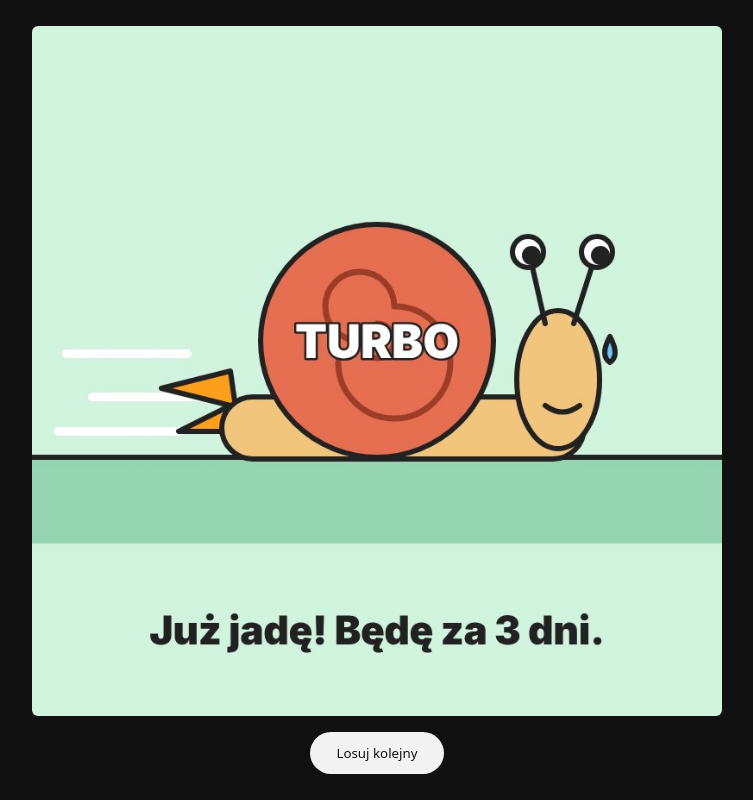
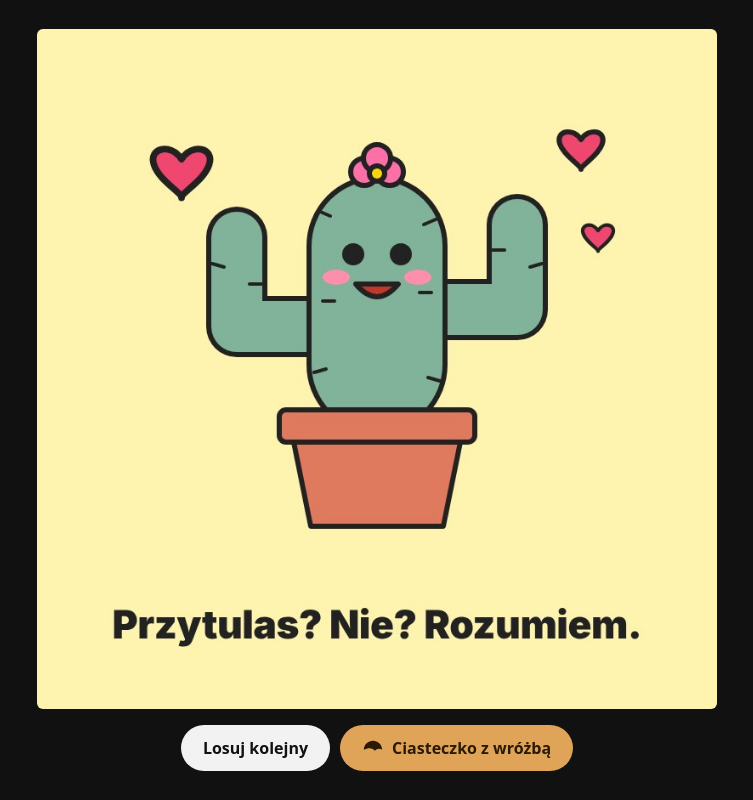
Before and after one commit to adrek-lab/obrazek, a plain HTML site: page index.html in a window 1280 px wide. Shown: the whole page, without its empty margins (263-1016 px from the left). Drawn offline with Linux system fonts and the light colour scheme.

Commit message:
Ciasteczko z wróżbą: 30 cytatów w stylu IRC
Co-Authored-By: Claude Opus 5.5 <noreply@anthropic.com>
Claude-Session: https://claude.ai/code/session_011JqQj3Nu2FxQNtASF57nPT

```diff
--- /dev/null
+++ b/cytaty.js
@@ -0,0 +1,149 @@
+// Wróżby z ciasteczka: śmieszne rozmowy w stylu IRC.
+// Każdy cytat to lista linijek. Linijka "<nick> tekst" to wypowiedź,
+// linijka zaczynająca się od "* " to akcja (np. ktoś wychodzi z kanału).
+// Aby dodać nowy cytat, skopiuj jeden blok [ ... ], i zmień tekst.
+const CYTATY = [
+  [
+    '<kasia> mój kot nauczył się otwierać lodówkę',
+    '<marek> to już nie kot, to współlokator',
+    '<kasia> czynsz płaci w myszach',
+  ],
+  [
+    '<tomek> szefie, serwer nie działa',
+    '<szef> próbowałeś wyłączyć i włączyć?',
+    '<tomek> tak',
+    '<szef> to teraz włącz i wyłącz',
+  ],
+  [
+    '<ola> kupiłam kwiatka, którego „nie da się zabić”',
+    '<ola> aktualizacja: da się',
+  ],
+  [
+    '<bartek> mama dzwoni zapytać, czy jadłem',
+    '<bartek> 31 lat, informatyk, własne mieszkanie',
+    '<bartek> nie, nie jadłem',
+  ],
+  [
+    '<adam> napisałem kod, który zadziałał za pierwszym razem',
+    '<ewa> i co teraz?',
+    '<adam> boję się go dotknąć',
+  ],
+  [
+    '<zosia> dobra, idę na siłownię',
+    '* zosia has quit (Ping timeout: 3 miesiące)',
+  ],
+  [
+    '<piotr> czemu programiści mylą Halloween z Bożym Narodzeniem?',
+    '<piotr> bo OCT 31 == DEC 25',
+    '* 5 osób opuściło kanał',
+  ],
+  [
+    '<mati> ile kosztuje ta drukarka?',
+    '<sprzedawca> 199 zł',
+    '<mati> a tusz do niej?',
+    '<sprzedawca> nerka',
+  ],
+  [
+    '<ania> gotuję pierwszy raz rosół',
+    '<ania> ile wody dać na kurczaka?',
+    '<kuba> zależy, czy kurczak umie pływać',
+  ],
+  [
+    '<wojtek> babcia założyła fejsa',
+    '<wojtek> właśnie skomentowała moje zdjęcie z 2009',
+    '<wojtek> „ZAŁÓŻ CZAPKĘ”',
+  ],
+  [
+    '<magda> chłopak mówi, że jestem jak Windows',
+    '<magda> myślałam, że to komplement',
+    '<magda> chodziło o to, że się zawieszam, jak robię za dużo rzeczy naraz',
+  ],
+  [
+    '<rafał> zrobiłem dziś 10 000 kroków',
+    '<rafał> głównie do lodówki i z powrotem',
+  ],
+  [
+    '<krzys> sąsiad wierci od 7 rano',
+    '<krzys> w niedzielę',
+    '<krzys> od 2014 roku',
+  ],
+  [
+    '<ula> w CV napisałam „odporna na stres”',
+    '<ula> na rozmowie zapytali o moje mocne strony',
+    '<ula> rozpłakałam się',
+  ],
+  [
+    '<iza> pies zjadł mi pracę domową',
+    '<szef> masz 34 lata i jesteś księgową',
+    '<iza> pies zjadł mi PIT',
+  ],
+  [
+    '<michał> git push --force',
+    '<michał> o',
+    '<michał> o nie',
+    '* michał is now known as michał_szuka_pracy',
+  ],
+  [
+    '<kamil> mówią, że pieniądze szczęścia nie dają',
+    '<kamil> wolałbym to sprawdzić osobiście',
+  ],
+  [
+    '<asia> zamówiłam sukienkę z chińskiego sklepu',
+    '<asia> przyszła sukienka dla lalki',
+    '<asia> lalka zadowolona',
+  ],
+  [
+    '<filip> tata naprawia kran od 3 godzin',
+    '<filip> mamy już fontannę w łazience',
+    '<filip> tata mówi, że tak miało być',
+  ],
+  [
+    '<gosia> czemu w poniedziałek o 8 rano nikt nie jest szczęśliwy?',
+    '<tomasz> bo szczęśliwi jeszcze śpią',
+  ],
+  [
+    '<bot> Przypomnienie: dziś Dzień bez Internetu!',
+    '* bot has quit (No route to host)',
+  ],
+  [
+    '<marta> dieta od jutra',
+    '<marta> (wiadomość wysłana 2 stycznia 2019)',
+  ],
+  [
+    '<łukasz> ilu programistów trzeba do wymiany żarówki?',
+    '<łukasz> żadnego, to problem sprzętowy',
+  ],
+  [
+    '<hania> kot położył się na klawiaturze',
+    '<hania> wysłał szefowi „jjjjjjjjjjjjjjjjjj”',
+    '<hania> szef odpisał „ok, zgoda”',
+    '<hania> nie wiem, na co się zgodził',
+  ],
+  [
+    '<seba> ustawiłem w nawigacji głos Yody',
+    '<seba> „W prawo skręcić musisz. Trasę przeliczam, hmm.”',
+  ],
+  [
+    '<wiktor> żona: kup mleko, a jak będą jajka, weź sześć',
+    '<wiktor> wróciłem z sześcioma mlekami',
+    '<wiktor> były jajka',
+  ],
+  [
+    '<ola> babcia pyta, czym się zajmuję',
+    '<ola> powiedziałam, że pracuję w chmurze',
+    '<ola> babcia od tygodnia się za mnie modli',
+  ],
+  [
+    '<darek> pani w sklepie: „proszę przyłożyć kartę”',
+    '<darek> 30 lat, a dalej się stresuję, że terminal mnie nie polubi',
+  ],
+  [
+    '<jola> mąż powiedział, że ma mi coś ważnego do powiedzenia',
+    '<jola> serce mi stanęło',
+    '<jola> skończyło mu się masło orzechowe',
+  ],
+  [
+    '<igor> czy ktoś wie, jak wyjść z vima?',
+    '<igor> pytam od 2017 roku',
+  ],
+];
--- a/index.html
+++ b/index.html
@@ -5,7 +5,11 @@
 <meta name="viewport" content="width=device-width, initial-scale=1, viewport-fit=cover">
 <title>Losowy Obrazek</title>
 <style>
-  :root { --bg: #111; --fg: #f2f2f2; --accent: #f2f2f2; --accent-fg: #111; color-scheme: dark; }
+  :root {
+    --bg: #111; --fg: #f2f2f2; --accent: #f2f2f2; --accent-fg: #111;
+    --cookie: #e0a458; --paper: #fffaf0; --ink: #1d1d1d; --dim: #77705f;
+    color-scheme: dark;
+  }
   html, body { height: 100%; margin: 0; }
   body {
     background: var(--bg); color: var(--fg);
@@ -15,19 +19,78 @@
              max(16px, env(safe-area-inset-bottom)) max(16px, env(safe-area-inset-left));
     box-sizing: border-box;
   }
-  img { max-width: 100%; max-height: calc(100dvh - 110px); object-fit: contain; border-radius: 6px; display: block; }
+  img { max-width: 100%; max-height: calc(100dvh - 120px); object-fit: contain; border-radius: 6px; display: block; }
+  .przyciski { display: flex; flex-wrap: wrap; gap: 10px; justify-content: center; }
   button {
-    font: 600 16px inherit; font-family: inherit;
+    font: 600 16px system-ui, -apple-system, "Segoe UI", Roboto, sans-serif;
     background: var(--accent); color: var(--accent-fg);
-    border: 0; border-radius: 999px; padding: 12px 26px; cursor: pointer;
+    border: 0; border-radius: 999px; padding: 12px 22px; cursor: pointer;
+    display: inline-flex; align-items: center; gap: 8px;
   }
+  button.ciastko { background: var(--cookie); color: #2a1a05; }
   button:focus-visible { outline: 3px solid var(--fg); outline-offset: 3px; }
+  [hidden] { display: none !important; }
+
+  /* okno z wróżbą */
+  .tlo {
+    position: fixed; inset: 0; background: rgb(0 0 0 / .7);
+    display: flex; align-items: center; justify-content: center;
+    padding: max(16px, env(safe-area-inset-top)) max(16px, env(safe-area-inset-right))
+             max(16px, env(safe-area-inset-bottom)) max(16px, env(safe-area-inset-left));
+  }
+  .karta {
+    background: var(--paper); color: var(--ink);
+    width: min(100%, 480px); border-radius: 14px; padding: 20px;
+    box-sizing: border-box; display: flex; flex-direction: column; gap: 14px;
+    animation: wjazd .35s cubic-bezier(.2, 1.4, .4, 1);
+  }
+  @keyframes wjazd { from { transform: scale(.6) rotate(-6deg); opacity: 0; } }
+  @media (prefers-reduced-motion: reduce) { .karta { animation: none; } }
+  .naglowek { display: flex; align-items: center; gap: 12px; }
+  .naglowek svg { flex: none; }
+  .naglowek h2 { margin: 0; font-size: 20px; }
+  .naglowek .nr { font: 500 13px ui-monospace, Menlo, Consolas, monospace; color: var(--dim); }
+  .log {
+    margin: 0; padding: 14px; border-radius: 8px; background: #f3ecd9;
+    font: 15px/1.5 ui-monospace, Menlo, Consolas, monospace;
+    white-space: pre-wrap; overflow-wrap: anywhere;
+  }
+  .log .akcja { color: var(--dim); font-style: italic; }
+  .karta .przyciski button { background: var(--ink); color: var(--paper); }
+  .karta .przyciski button.drugi { background: transparent; color: var(--ink); box-shadow: inset 0 0 0 2px var(--ink); }
 </style>
 </head>
 <body>
 <img id="obrazek" alt="Losowy obrazek">
-<button id="losuj" type="button">Losuj kolejny</button>
+<div class="przyciski">
+  <button id="losuj" type="button">Losuj kolejny</button>
+  <button id="ciastko" class="ciastko" type="button">
+    <svg width="22" height="22" viewBox="0 0 24 24" aria-hidden="true"><path d="M2 14c0-6 5-10 10-10s10 4 10 10c-3-2-6-1-8 1-2-3-7-4-12-1z" fill="#2a1a05"/></svg>
+    Ciasteczko z wróżbą
+  </button>
+</div>
 
+<div class="tlo" id="okno" hidden>
+  <div class="karta" role="dialog" aria-modal="true" aria-labelledby="tytul">
+    <div class="naglowek">
+      <svg width="54" height="40" viewBox="0 0 54 40" aria-hidden="true">
+        <path d="M3 30C3 14 14 4 27 4s24 10 24 26c-7-6-15-4-20 2C26 24 14 22 3 30z" fill="#e0a458" stroke="#7a4a12" stroke-width="2.5" stroke-linejoin="round"/>
+        <rect x="23" y="24" width="26" height="9" rx="1.5" fill="#fff" stroke="#7a4a12" stroke-width="2" transform="rotate(14 36 28)"/>
+      </svg>
+      <div>
+        <h2 id="tytul">Twoja wróżba</h2>
+        <div class="nr" id="numer"></div>
+      </div>
+    </div>
+    <pre class="log" id="log"></pre>
+    <div class="przyciski">
+      <button id="kolejne" type="button">Kolejne ciasteczko</button>
+      <button id="zamknij" class="drugi" type="button">Zamknij</button>
+    </div>
+  </div>
+</div>
+
+<script src="cytaty.js"></script>
 <script>
   // Aby dodać obrazek: wrzuć plik do folderu "obrazki" i dopisz jego nazwę poniżej.
   const OBRAZKI = [
@@ -45,11 +108,6 @@
     'obrazki/12.jpg',
   ];
 
-  const img = document.getElementById('obrazek');
-  const KLUCZ = 'obrazek-kolejka';
-
-  // Telefon pamięta, których obrazków jeszcze nie pokazał.
-  // Nowy obrazek jest pokazywany dopiero, gdy wszystkie były już widziane raz.
   function wczytaj(k) { try { return JSON.parse(localStorage.getItem(k)) || []; } catch { return []; } }
   function zapisz(k, v) { try { localStorage.setItem(k, JSON.stringify(v)); } catch {} }
 
@@ -62,23 +120,68 @@
     return a;
   }
 
-  function losuj() {
-    const ostatni = wczytaj('obrazek-ostatni')[0];
-    // Zostaw tylko obrazki, które nadal są na liście (gdyby jakiś usunięto).
-    let kolejka = wczytaj(KLUCZ).filter(o => OBRAZKI.includes(o));
+  // Telefon pamięta, czego jeszcze nie pokazał.
+  // Nic się nie powtarza, dopóki wszystko nie zostanie pokazane raz.
+  function nastepny(lista, klucz) {
+    const ostatni = wczytaj(klucz + '-ostatni')[0];
+    let kolejka = wczytaj(klucz).filter(o => lista.includes(o));
     if (kolejka.length === 0) {
-      kolejka = potasuj(OBRAZKI);
-      // Nowa runda nie zaczyna się od obrazka, który był przed chwilą.
+      kolejka = potasuj(lista);
       if (kolejka.length > 1 && kolejka[0] === ostatni) kolejka.push(kolejka.shift());
     }
-    const obrazek = kolejka.shift();
-    zapisz(KLUCZ, kolejka);
-    zapisz('obrazek-ostatni', [obrazek]);
-    img.src = obrazek;
+    const wynik = kolejka.shift();
+    zapisz(klucz, kolejka);
+    zapisz(klucz + '-ostatni', [wynik]);
+    return wynik;
   }
 
+  // Obrazki
+  const img = document.getElementById('obrazek');
+  function losuj() { img.src = nastepny(OBRAZKI, 'obrazek-kolejka'); }
   document.getElementById('losuj').addEventListener('click', losuj);
   losuj();
+
+  // Ciasteczko z wróżbą
+  const okno = document.getElementById('okno');
+  const log = document.getElementById('log');
+  const KOLORY = ['#b5179e', '#0077b6', '#2d6a4f', '#c1121f', '#7b2cbf', '#d35400', '#386641'];
+  const kolorNicka = n => KOLORY[[...n].reduce((s, c) => s + c.charCodeAt(0), 0) % KOLORY.length];
+
+  function wrozba() {
+    const nr = nastepny(CYTATY.map((_, i) => i), 'cytat-kolejka');
+    log.replaceChildren();
+    for (const linia of CYTATY[nr]) {
+      const wiersz = document.createElement('div');
+      const m = linia.match(/^<([^>]+)>\s?(.*)$/);
+      if (m) {
+        const nick = document.createElement('b');
+        nick.textContent = '<' + m[1] + '> ';
+        nick.style.color = kolorNicka(m[1]);
+        wiersz.append(nick, m[2]);
+      } else {
+        wiersz.className = 'akcja';
+        wiersz.textContent = linia;
+      }
+      log.append(wiersz);
+    }
+    const punkty = 50 + ((nr * 7919) % 900);
+    document.getElementById('numer').textContent = '#' + (1000 + nr * 137) + '  +' + punkty;
+  }
+
+  document.getElementById('ciastko').addEventListener('click', () => {
+    wrozba();
+    okno.hidden = false;
+    document.getElementById('kolejne').focus();
+  });
+  document.getElementById('kolejne').addEventListener('click', () => {
+    wrozba();
+    const k = okno.querySelector('.karta');
+    k.style.animation = 'none'; k.offsetWidth; k.style.animation = '';
+  });
+  const zamknij = () => { okno.hidden = true; document.getElementById('ciastko').focus(); };
+  document.getElementById('zamknij').addEventListener('click', zamknij);
+  okno.addEventListener('click', e => { if (e.target === okno) zamknij(); });
+  document.addEventListener('keydown', e => { if (e.key === 'Escape' && !okno.hidden) zamknij(); });
 </script>
 </body>
 </html>
```
Also changed, not shown: 1 other file.
